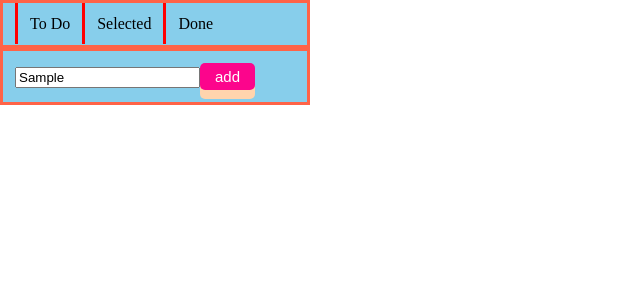
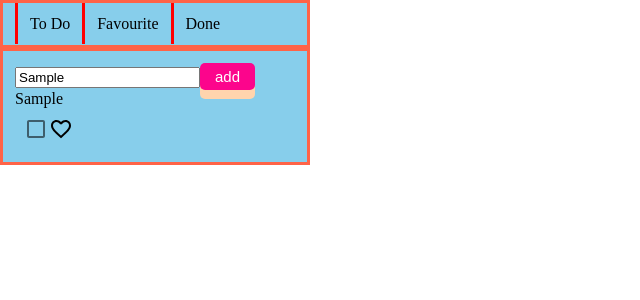
Before and after one commit to Mohammadreza2003/my-todolist, a React (Create React App) app: page / in a window 1280 px wide. Both pictures are taken after typing "Sample" into the empty fields and a click on the button "add". Shown: the top 300 px of the page, without its empty margins (0-640 px from the left). Built offline with nearby package versions, Linux system fonts and the light colour scheme.

Commit message:
added icons and checkeBox

```diff
--- a/src/App.js
+++ b/src/App.js
@@ -1,3 +1,6 @@
+import { Checkbox } from '@material-ui/core';
+import FavoriteBorder from '@material-ui/icons/FavoriteBorder';
+import React from 'react';
 import { useState } from 'react';
 import './app.css';
 
@@ -5,40 +8,34 @@ function App() {
   const [newDotext,setnewDotext]=useState("");
 const [toDoList,setToDoList]=useState([])
   const addDo=()=>{
-   if(!newDotext)
-   alert("Write something")
+    const newList = [...toDoList, newDotext];
+    setToDoList(newList);
+    if(!newDotext)
+    alert("Write something")
   }
+
+
   const onchangevalue=(e)=>{
     const value =e.target.value;
     setnewDotext(value)
   }
-const add=()=>{
-  setToDoList([...toDoList,{
-addDo:onchangevalue,
-isDone:false,
-isSelected:false
-  }])
-}
-  const isDone=()=>{
 
-  }
-  const isSelected=()=>{
 
-  }
   return (
     <div  className={"conteaner"}>
     <div className ={"list"}>
     <list className={"li"}>To Do</list>
-      <list className={"li"}>Selected</list>
+      <list className={"li"}>Favourite</list>
       <list className={"li"}>Done</list>
     </div>
     <div className={"list"}>
       <input onChange={onchangevalue}></input>
       <button className={"btn"}onClick={addDo}>add</button>
-      <div className={"task"}>
 
+    {toDoList.map(item=> <div className={"task"}>{item}</div>)}
+    <Checkbox className={"check"}></Checkbox>
+    <FavoriteBorder className={"favorite"}></FavoriteBorder>
 
-      </div>
     </div>
     </div>
   );
--- a/src/app.css
+++ b/src/app.css
@@ -37,3 +37,16 @@
         box-shadow: 0 2px rgb(250, 244, 161);
         transform: translateY(7px);
       }
+
+      .check{
+          margin: -2px;
+      }
+      .favorite{
+          color:black;
+          margin: -8px;
+      }
+
+      .bttn{
+          background-color: red;
+          border: none;
+      }
--- a/src/index.js
+++ b/src/index.js
@@ -1,6 +1,7 @@
 import React from 'react';
 import ReactDOM from 'react-dom';
 import App from './App';
+
 
 ReactDOM.render(
   <React.StrictMode>
```
